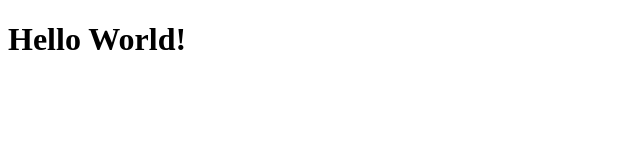
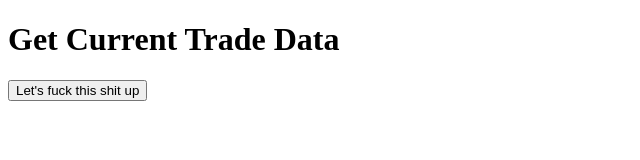
Before and after one commit to stephen-hartshorne/poe-trade-notifications, an Electron app: page index.html in a window 800 px wide. Shown: the whole page, without its empty margins (0-640 px from the left). Drawn offline with nearby package versions, Linux system fonts and the light colour scheme.

Commit message:
WIP - basic template down. requesting data from server

```diff
--- a/index.html
+++ b/index.html
@@ -2,11 +2,18 @@
 <html>
   <head>
     <meta charset="UTF-8">
-    <title>Hello World!</title>
+    <title>Welcome to POE Trade Notifications</title>
   </head>
+
+  <script src="index.js"></script>
+
   <body>
-    <h1>Hello World!</h1>
+    <h1>Get Current Trade Data</h1>
   </body>
+
+  <button onclick="myFunction()">Let's fuck this shit up</button>
+
+  <div id="sellerNames"></div>
 
   <script>
     // You can also require other files to run in this process
--- /dev/null
+++ b/index.js
@@ -0,0 +1,12 @@
+const $ = require('jquery')
+
+function myFunction() {
+    // make the request to poe server
+    $.get( "http://api.pathofexile.com/public-stash-tabs", function( data ) {
+        var el = $('#sellerNames');
+        let stashes = data.stashes;
+        stashes.forEach(function(stash) {
+            el.append('<div>' + stash.accountName + '</div>\n');
+        });
+    });
+}
--- a/package.json
+++ b/package.json
@@ -18,5 +18,8 @@
   "license": "CC0-1.0",
   "devDependencies": {
     "electron": "^1.4.1"
+  },
+  "dependencies": {
+    "jquery": "^3.1.1"
   }
 }
```
Also changed, not shown: 1 other file.
